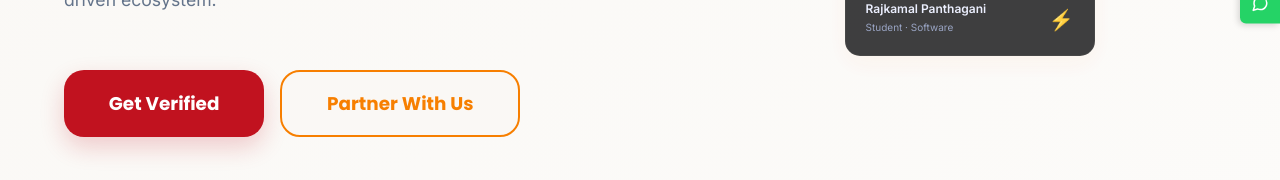
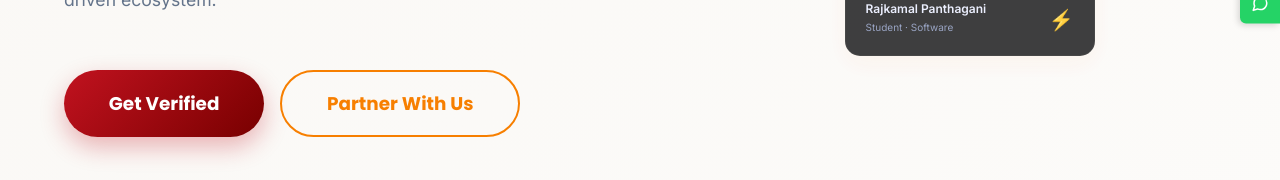
Before and after one commit to nikki-nooka/tss, a Next.js app: page / in a window 1280 px wide. Shown: the part 439-619 px from the top of the page. Built offline with nearby package versions, Linux system fonts and the light colour scheme; no server answers; the database is empty.

Commit message:
fix: restore floating socials with protective padding, style and center hero CTAs as beautiful pills

```diff
--- a/src/app/about/page.module.css
+++ b/src/app/about/page.module.css
@@ -688,6 +688,10 @@
 }
 
 @media (max-width: 768px) {
+  .container {
+    padding: 0 2.75rem;
+  }
+
   .statsGrid {
     grid-template-columns: repeat(2, 1fr);
   }
--- a/src/app/page.module.css
+++ b/src/app/page.module.css
@@ -114,9 +114,9 @@
 }
 
 .btnJoinNow {
-  background-color: var(--secondary); /* Brand crimson */
+  background: linear-gradient(135deg, #c1121f 0%, #780000 100%);
   color: #ffffff !important;
-  border-radius: 20px;
+  border-radius: 50px;
   padding: 1.1rem 2.8rem;
   font-family: var(--font-heading);
   font-weight: 700;
@@ -124,16 +124,17 @@
   text-decoration: none;
   display: inline-flex;
   align-items: center;
+  justify-content: center;
   gap: 0.5rem;
   cursor: pointer;
   border: none;
-  box-shadow: 0 10px 25px rgba(193, 18, 31, 0.2);
+  box-shadow: 0 10px 25px rgba(193, 18, 31, 0.3);
   transition: var(--transition);
 }
 
 .btnJoinNow:hover {
-  transform: translateY(-2px);
-  box-shadow: 0 14px 30px rgba(193, 18, 31, 0.35);
+  transform: translateY(-3px);
+  box-shadow: 0 14px 30px rgba(193, 18, 31, 0.45);
 }
 
 .btnJoinNow:active {
@@ -141,10 +142,10 @@
 }
 
 .btnPartnerWithUs {
-  background-color: #faf8f5;
+  background-color: transparent;
   border: 2px solid var(--primary);
   color: var(--primary) !important;
-  border-radius: 20px;
+  border-radius: 50px;
   padding: 1.1rem 2.8rem;
   font-family: var(--font-heading);
   font-weight: 700;
@@ -158,8 +159,9 @@
 }
 
 .btnPartnerWithUs:hover {
-  transform: translateY(-2px);
-  background-color: var(--accent-light);
+  transform: translateY(-3px);
+  background-color: rgba(247, 127, 0, 0.05);
+  box-shadow: 0 10px 20px rgba(247, 127, 0, 0.15);
 }
 
 .btnPartnerWithUs:active {
@@ -990,16 +992,16 @@
 }
 
 @media (max-width: 768px) {
+  .container {
+    padding: 0 2.75rem;
+  }
+
   .hero {
     padding: 3rem 0;
   }
 
   .headline {
     font-size: clamp(2rem, 8vw, 2.5rem);
-  }
-
-  .floatingShareBar {
-    display: none;
   }
 
   .section {
@@ -1015,10 +1017,12 @@
   .heroActions {
     flex-direction: column;
     width: 100%;
+    align-items: center;
   }
 
   .heroActions > * {
     width: 100%;
+    max-width: 320px;
   }
 
   .statsGrid {
--- a/src/app/programs/page.module.css
+++ b/src/app/programs/page.module.css
@@ -646,6 +646,10 @@
 }
 
 @media (max-width: 768px) {
+  .container {
+    padding: 0 2.75rem;
+  }
+
   .pageHeader {
     padding: 3rem 0 2rem;
   }
--- a/src/app/register/page.module.css
+++ b/src/app/register/page.module.css
@@ -140,6 +140,12 @@
   display: grid;
   grid-template-columns: 1fr 1fr;
   gap: 1.5rem;
+}
+
+@media (max-width: 768px) {
+  .container {
+    padding: 0 2.75rem;
+  }
 }
 
 @media (max-width: 600px) {
--- a/src/components/Navbar.module.css
+++ b/src/components/Navbar.module.css
@@ -196,6 +196,11 @@
   .mobileToggle:active {
     transform: scale(0.9);
   }
+
+  .getVerifiedBtn {
+    width: 100%;
+    justify-content: center;
+  }
 }
 
 .getVerifiedBtn {
```
